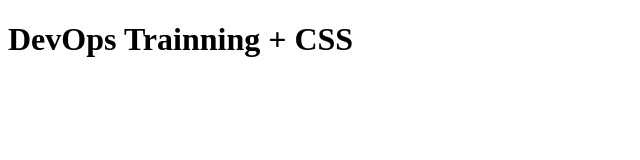
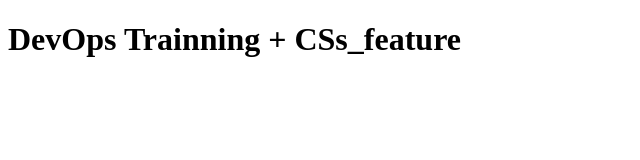
Before and after one commit to Devops10999/Training, a plain HTML site: page index.html in a window 1280 px wide. Shown: the whole page, without its empty margins (0-640 px from the left). Drawn offline with Linux system fonts and the light colour scheme.

Commit message:
Add new feature in index.html

```diff
--- a/index.html
+++ b/index.html
@@ -28,7 +28,7 @@ code {
 
 
 
-<h1>DevOps Trainning  + CSS</h1>
+<h1>DevOps Trainning  + CSs_feature</h1>
 
 
 
```
